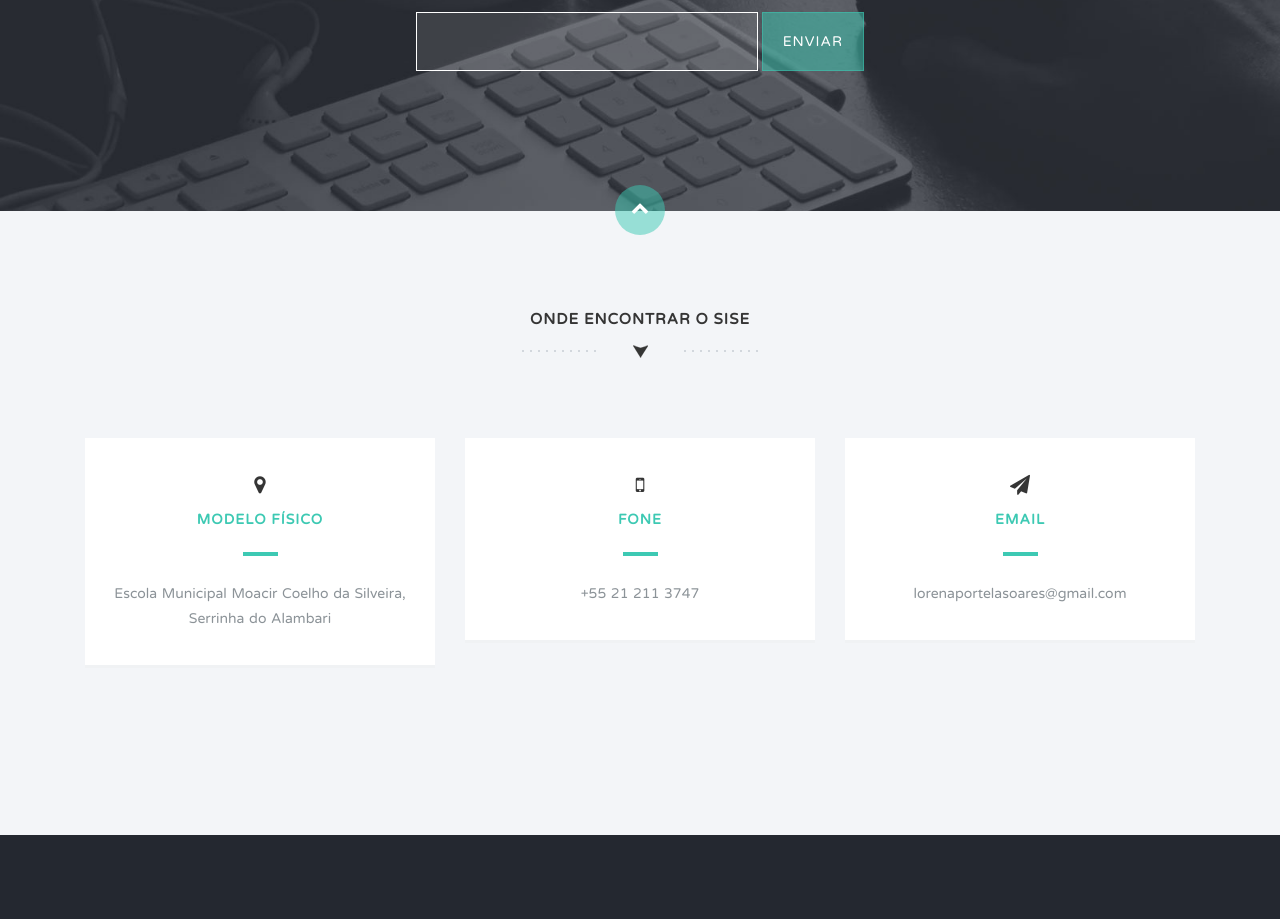
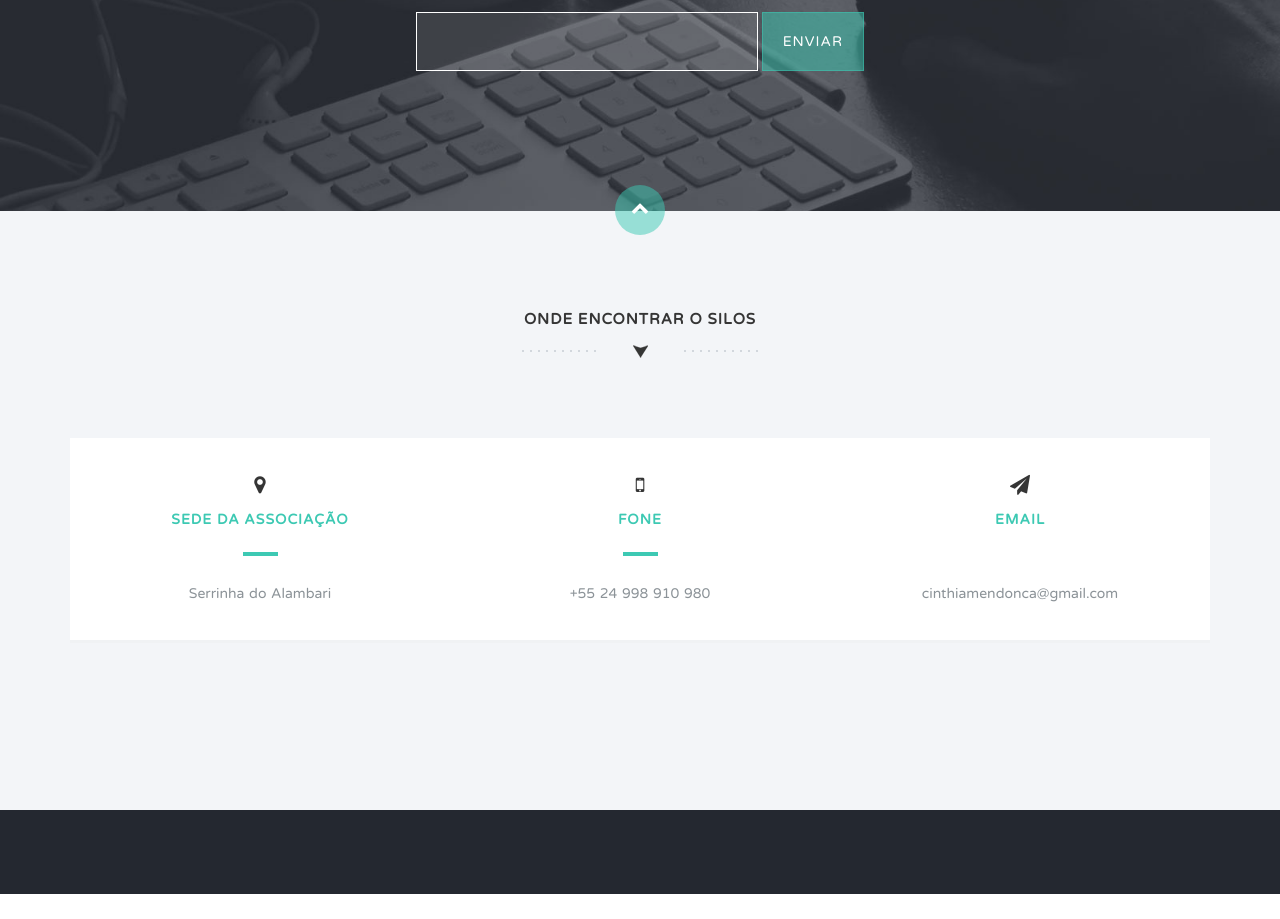
Before and after one commit to linalopes/silo-site, a plain HTML site: page index.html in a window 1280 px wide. Shown: the part 4966-5885 px from the top of the page. After the commit the page ends 5860 px from the top, so only its background shows below. Drawn offline with nearby package versions, Linux system fonts and the light colour scheme.

Commit message:
Update index.html

```diff
--- a/index.html
+++ b/index.html
@@ -313,26 +313,26 @@
           <div class="container">
             <div class="row">
               <div class="col-md-12">
-                <h1 class="arrow">Onde encontrar o SISE</h1>
+                <h1 class="arrow">Onde encontrar o SILOS</h1>
               </div>
             </div>
             <div class="row contact-details">
               <div class="col-md-4">
                 <div class="light-box box-hover">
-                  <h2><i class="fa fa-map-marker"></i><span>Modelo Físico</span></h2>
-                  <p>Escola Municipal Moacir Coelho da Silveira, Serrinha do Alambari</p>
+                  <h2><i class="fa fa-map-marker"></i><span>Sede da Associação</span></h2>
+                  <p>Serrinha do Alambari</p>
                 </div>
               </div>
               <div class="col-md-4">
                 <div class="light-box box-hover">
                   <h2><i class="fa fa-mobile"></i><span>Fone</span></h2>
-                  <p>+55 21 211 3747</p>
+                  <p>+55 24 998 910 980</p>
                 </div>
               </div>
-              <div class="col-md-4">
+              <div class="col-md-">
                 <div class="light-box box-hover">
                   <h2><i class="fa fa-paper-plane"></i><span>Email</span></h2>
-                  <p>lorenaportelasoares@gmail.com</p>
+                  <p>cinthiamendonca@gmail.com</p>
                 </div>
               </div>
             </div>
```
